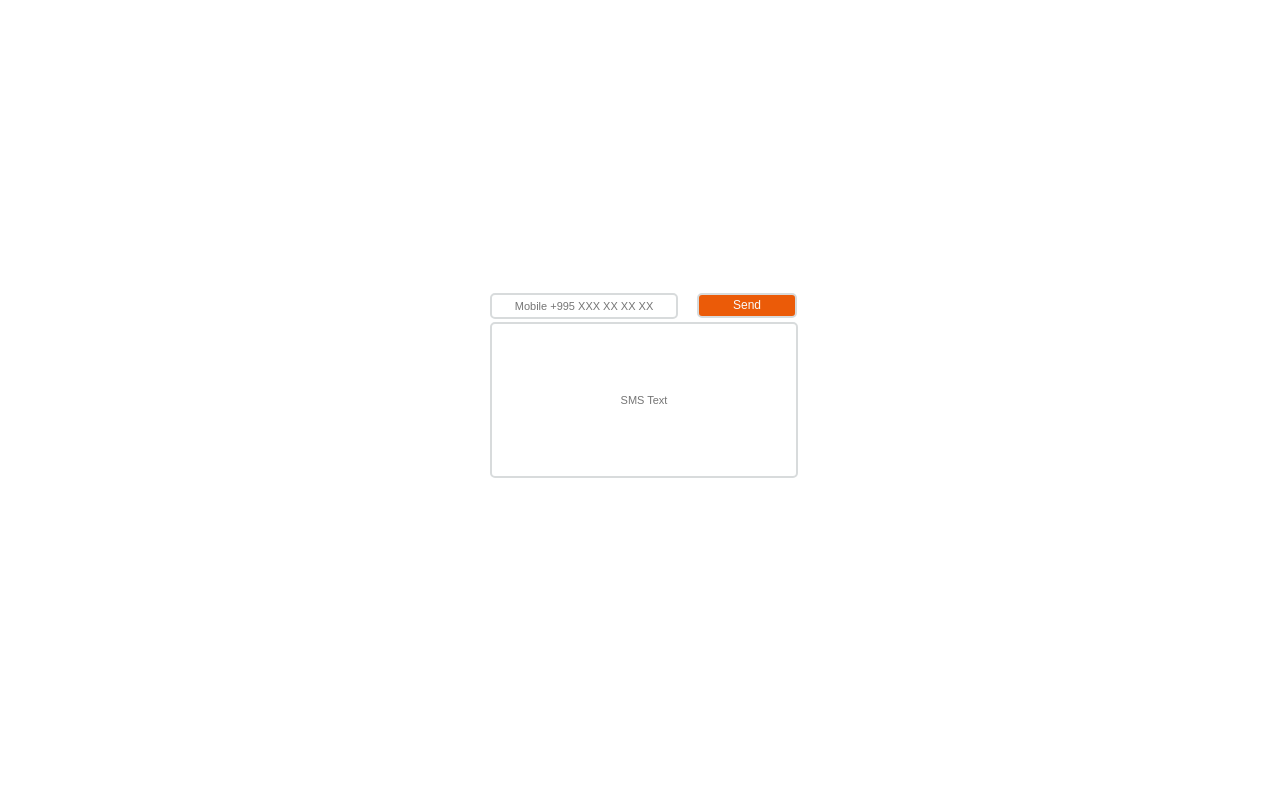
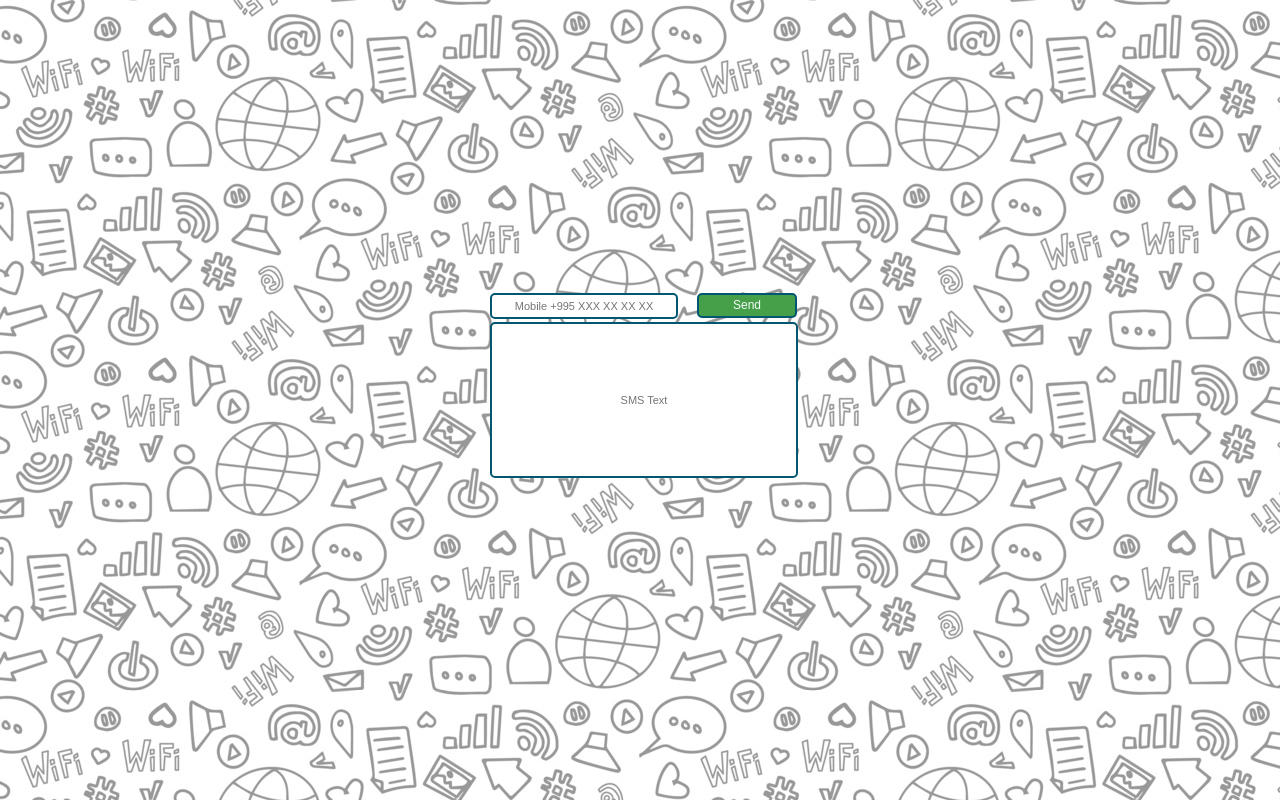
Before and after one commit to Gugag/sms, a plain HTML site: page index.html in a window 1280 px wide. Drawn offline with Linux system fonts and the light colour scheme.

Commit message:
Update style.css

```diff
--- a/style.css
+++ b/style.css
@@ -4,7 +4,7 @@ body {
     justify-content: center;
     align-items: center;
     height: 100vh;
-
+    background-image: url('background-image.jpeg');
 
 }
 
@@ -21,7 +21,7 @@ body {
     width: 180px;
     height: 20px;
     border: 2px solid;
-    border-color: rgb(216, 219, 220);
+    border-color: rgb(1, 86, 114);
     text-align: center;
     color: rgb(0, 85, 135);
     border-radius: 5px;
@@ -33,7 +33,7 @@ body {
     width: 100%;
     height: 150px;
     border: 2px solid;
-    border-color: rgb(216, 219, 220);
+    border-color: rgb(1, 86, 114);
     text-align: center;
     color: rgb(0, 85, 135);
     border-radius: 5px;
@@ -51,23 +51,23 @@ body {
 
 button {
 
-    margin-bottom: 0%;
+     margin-bottom: 0%;
     margin-left: 69%;
     width: 100px;
     height: 25px;
     font-size: 12px;
     cursor: pointer;
-    background-color: rgb(235, 91, 8);
+    background-color: #45a049;
     color: rgb(247, 250, 251);
     border: 2px solid;
-    border-color: rgb(216, 219, 220);
+    border-color: rgb(1, 86, 114);
     /*border: none;*/
     border-radius: 5px;
     position: absolute; /* Set position to absolute */
 }
 
 button:hover {
-    background-color: #45a049;
+    background-color: #f3530f;
 }
 
 
```
